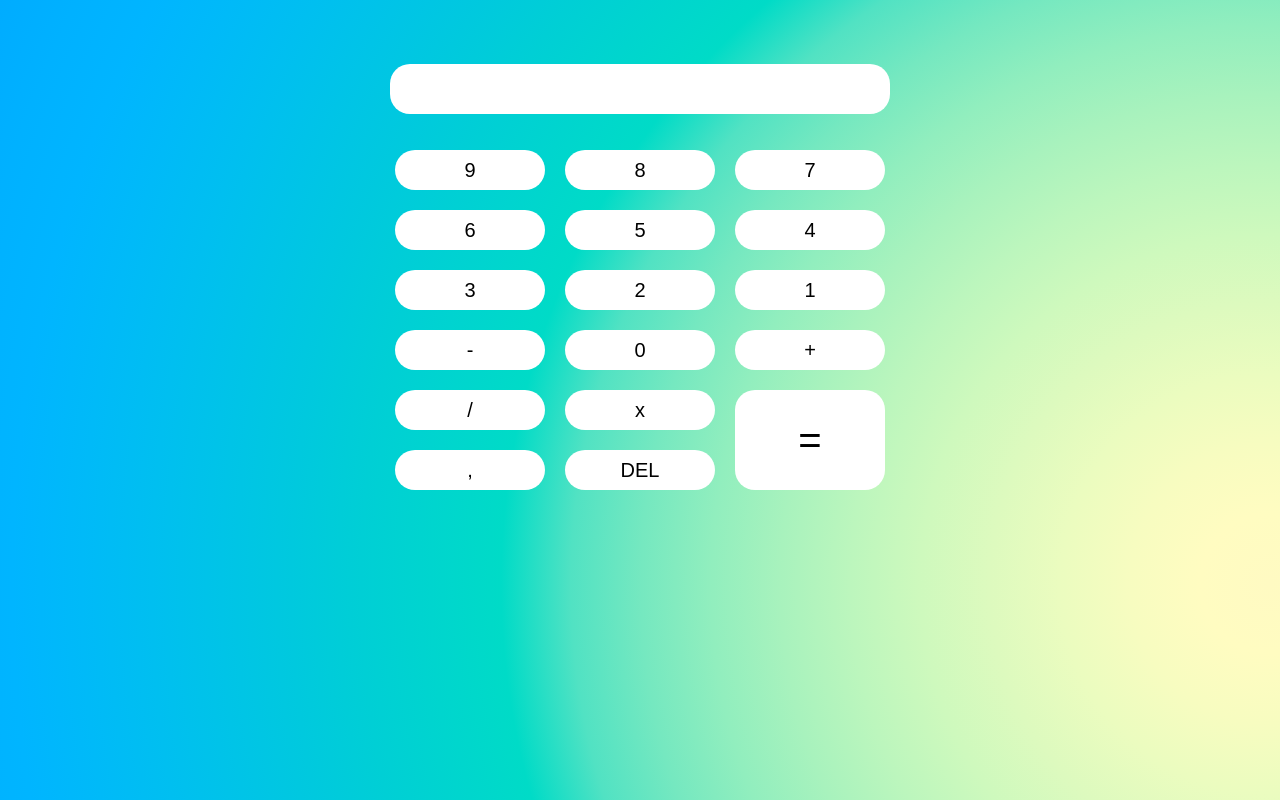
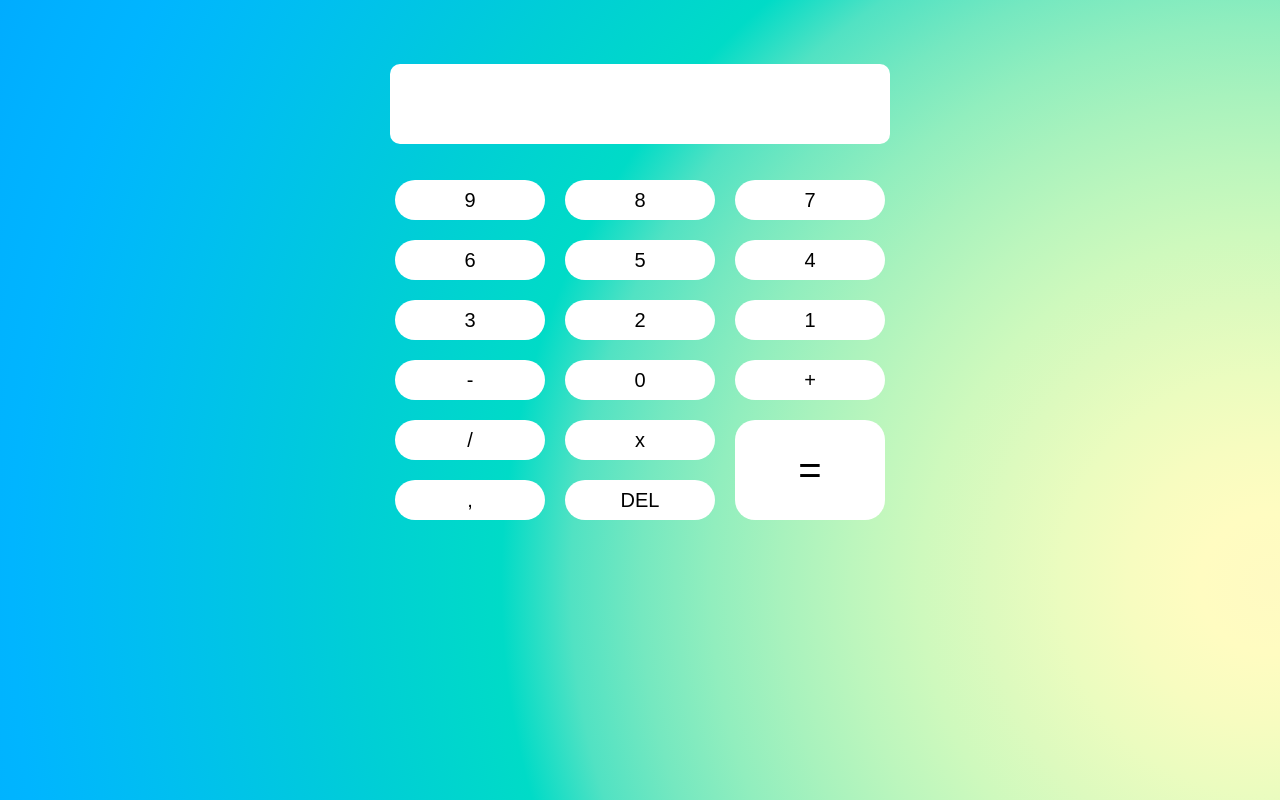
Before and after one commit to VitorRekobe/VitorRekobe-Calculadora, a plain HTML site: page index.html in a window 1280 px wide. Drawn offline with Linux system fonts and the light colour scheme.

Commit message:
Update style.css

```diff
--- a/style.css
+++ b/style.css
@@ -16,17 +16,21 @@ body {
     max-width: 500px;
     margin: auto;
     background-color: white;
-    border-radius: 20px;
-    height: 10%;
+    height: 10vh;
     max-height: 90px;
     text-align: center;
     display: flex;
     align-items: center;
     justify-content: center;
+    flex-wrap: nowrap;
+    font-size: 30px;
+    border-radius: 10px;
 }
 
-span {
-    font-size: 25px;
+#formula{
+    overflow-x: auto;
+    white-space: nowrap;
+    padding: 5px;
 }
 
 .numeros {
```
